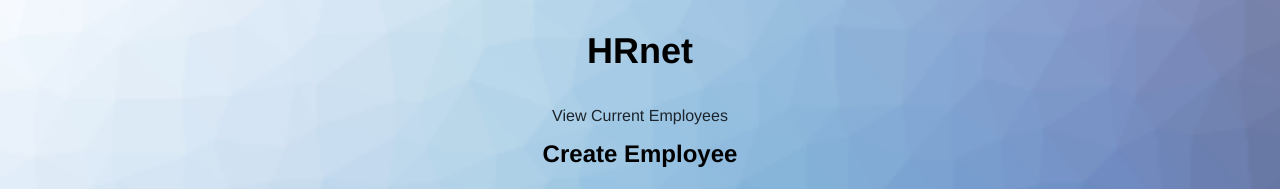
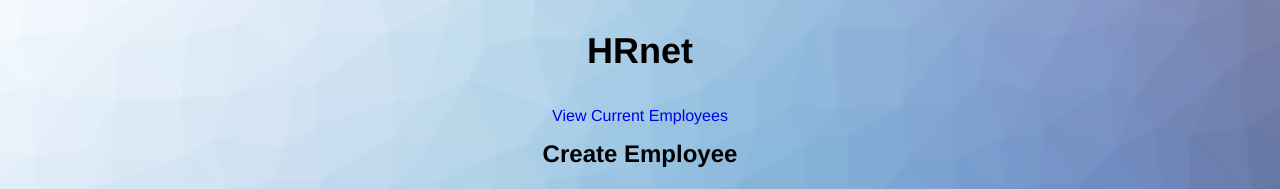
Before and after one commit to Redavela/KODADReda_14_19-11-2021, a React (Create React App) app: page / in a window 1280 px wide. Shown: the top 189 px of the page. Built offline with nearby package versions, Linux system fonts and the light colour scheme.

Commit message:
Derniers détails css

```diff
--- a/src/App.css
+++ b/src/App.css
@@ -23,9 +23,6 @@ legend{
   color: rgb(33, 54, 83);
 }
 
-fieldset{
-  border-radius: 5px;
-}
 .container {
   display: flex;
   flex-direction: column;
@@ -51,6 +48,7 @@ label {
 }
 .address {
   padding: 5px 40px 10px 10px;
+  border-radius:5px;
 }
 
 button {
@@ -60,6 +58,7 @@ button {
   text-decoration: none;
   margin: 20px auto;
   display: flex;
+  cursor: pointer;
 }
 
 .Show {
@@ -89,7 +88,7 @@ input {
   display: flex;
   align-items: center;
   justify-content: center;
-  color: rgb(27, 36, 44);
+  color: #f6f6f6(27, 36, 44);
   outline: none;
   text-decoration: none;
 }
```
